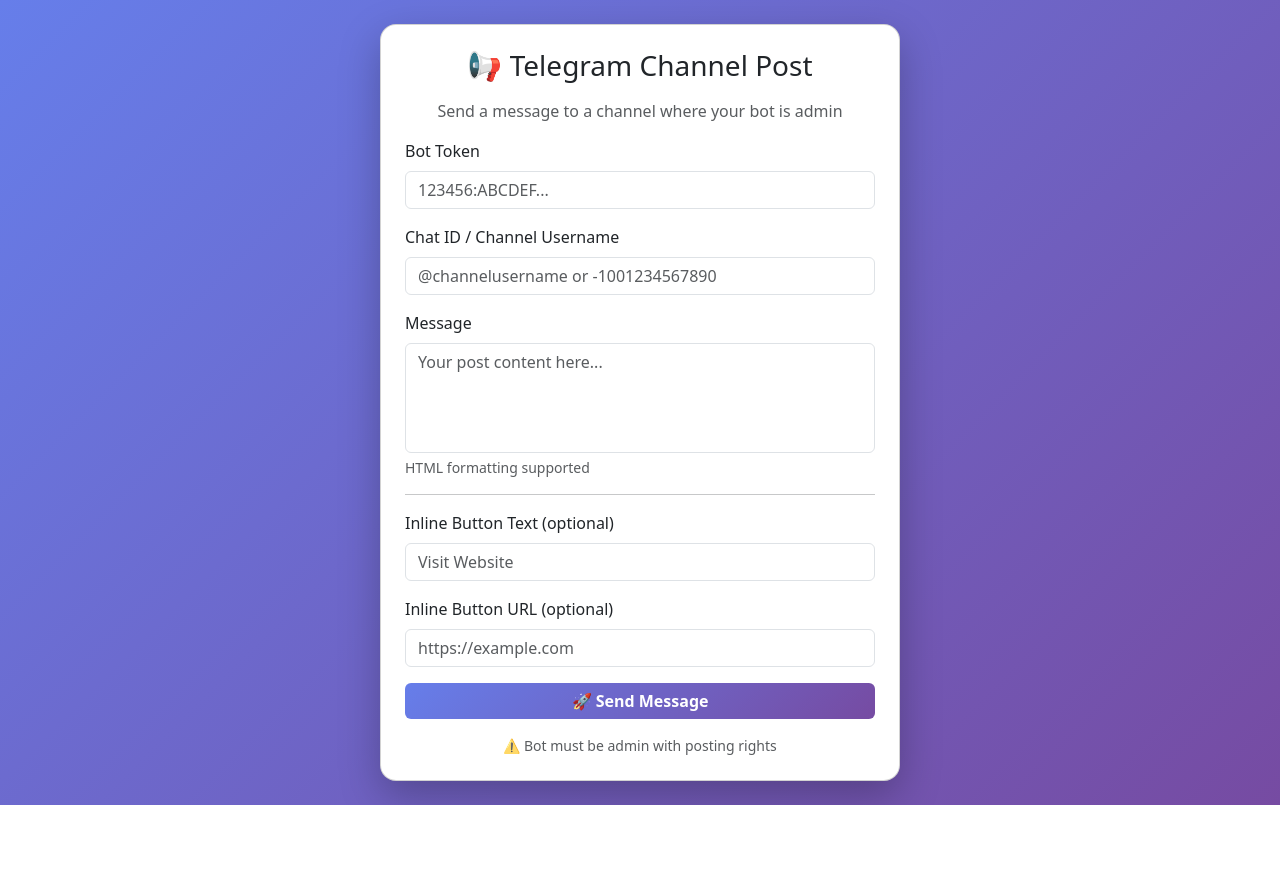
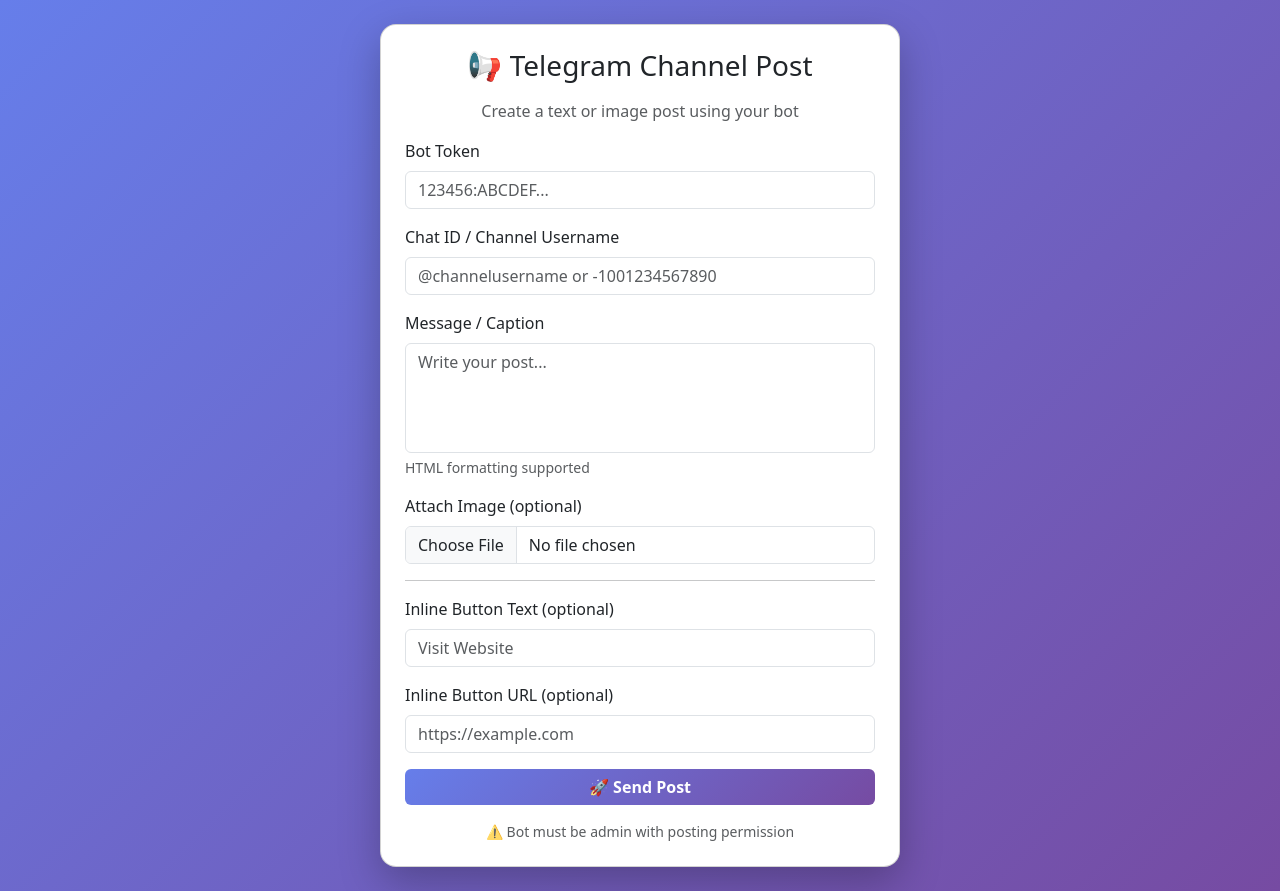
Before and after one commit to mhdashikofficial/make-admin, a Flask app: page / in a window 1280 px wide. Before the commit the page ends 805 px from the top, so only its background shows below. Run offline with Flask 3, Linux system fonts and the light colour scheme.

Commit message:
Update form labels and placeholders in index.html

```diff
--- a/templates/index.html
+++ b/templates/index.html
@@ -36,7 +36,7 @@
     <div class="card p-4 animate__animated animate__fadeIn">
         <h3 class="text-center mb-3">📢 Telegram Channel Post</h3>
         <p class="text-center text-muted">
-            Send a message to a channel where your bot is admin
+            Create a text or image post using your bot
         </p>
 
         {% if message %}
@@ -45,25 +45,30 @@
         </div>
         {% endif %}
 
-        <form method="POST">
+        <form method="POST" enctype="multipart/form-data">
             <div class="mb-3">
                 <label class="form-label">Bot Token</label>
                 <input type="password" name="token" class="form-control"
-                       placeholder="123456:ABCDEF..." value="{{ bot_token }}" required>
+                       placeholder="123456:ABCDEF..." required>
             </div>
 
             <div class="mb-3">
                 <label class="form-label">Chat ID / Channel Username</label>
                 <input type="text" name="chat_id" class="form-control"
-                       placeholder="@channelusername or -1001234567890"
-                       value="{{ chat_id }}" required>
+                       placeholder="@channelusername or -1001234567890" required>
             </div>
 
             <div class="mb-3">
-                <label class="form-label">Message</label>
+                <label class="form-label">Message / Caption</label>
                 <textarea name="message" class="form-control" rows="4"
-                          placeholder="Your post content here..." required>{{ text }}</textarea>
+                          placeholder="Write your post..." required></textarea>
                 <div class="form-text">HTML formatting supported</div>
+            </div>
+
+            <div class="mb-3">
+                <label class="form-label">Attach Image (optional)</label>
+                <input type="file" name="photo" class="form-control"
+                       accept="image/png,image/jpeg,image/webp">
             </div>
 
             <hr>
@@ -71,22 +76,22 @@
             <div class="mb-3">
                 <label class="form-label">Inline Button Text (optional)</label>
                 <input type="text" name="button_text" class="form-control"
-                       placeholder="Visit Website" value="{{ button_text }}">
+                       placeholder="Visit Website">
             </div>
 
             <div class="mb-3">
                 <label class="form-label">Inline Button URL (optional)</label>
                 <input type="url" name="button_url" class="form-control"
-                       placeholder="https://example.com" value="{{ button_url }}">
+                       placeholder="https://example.com">
             </div>
 
             <button class="btn btn-primary btn-main w-100">
-                🚀 Send Message
+                🚀 Send Post
             </button>
         </form>
 
         <div class="mt-3 text-center text-muted small">
-            ⚠️ Bot must be admin with posting rights
+            ⚠️ Bot must be admin with posting permission
         </div>
     </div>
 </div>
```
